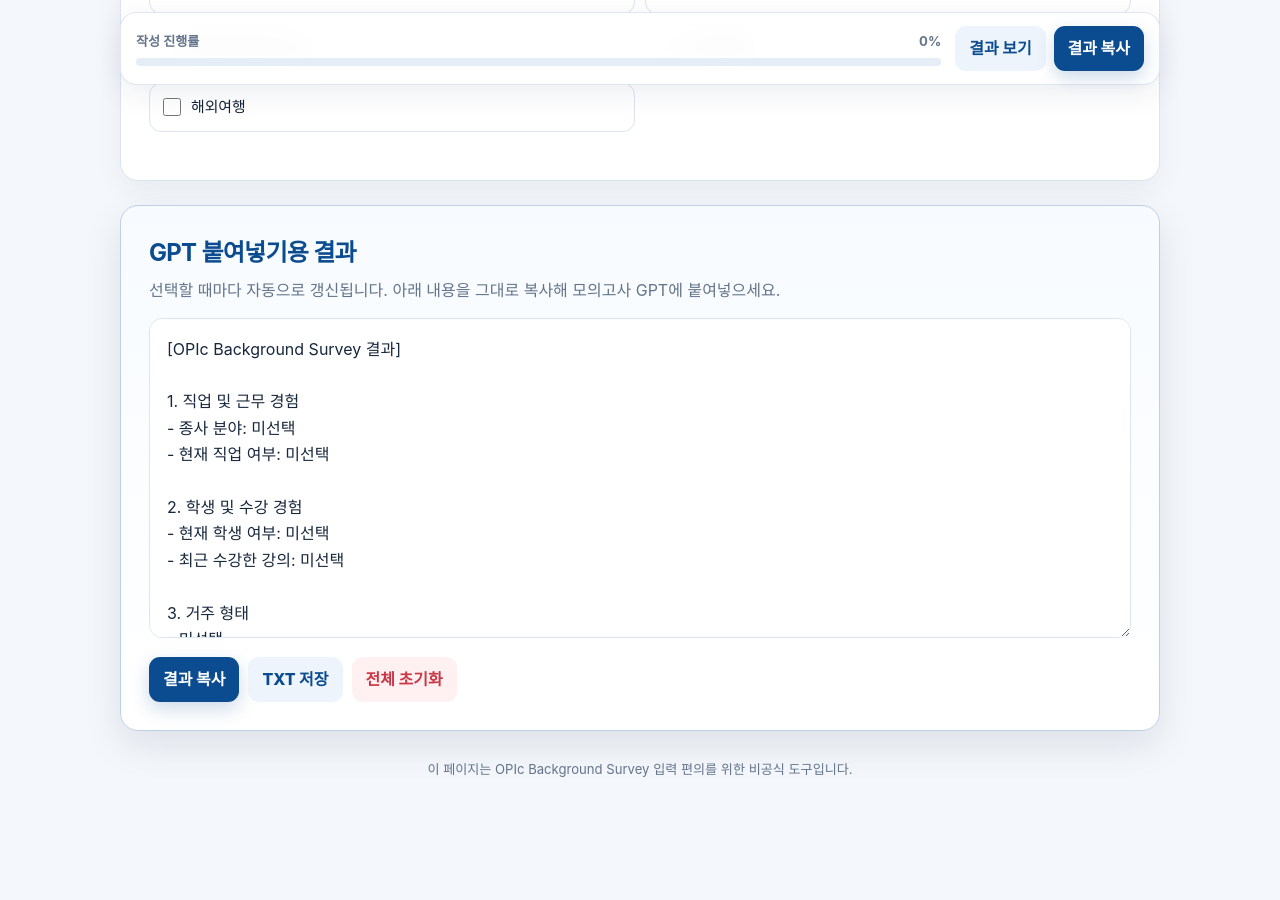
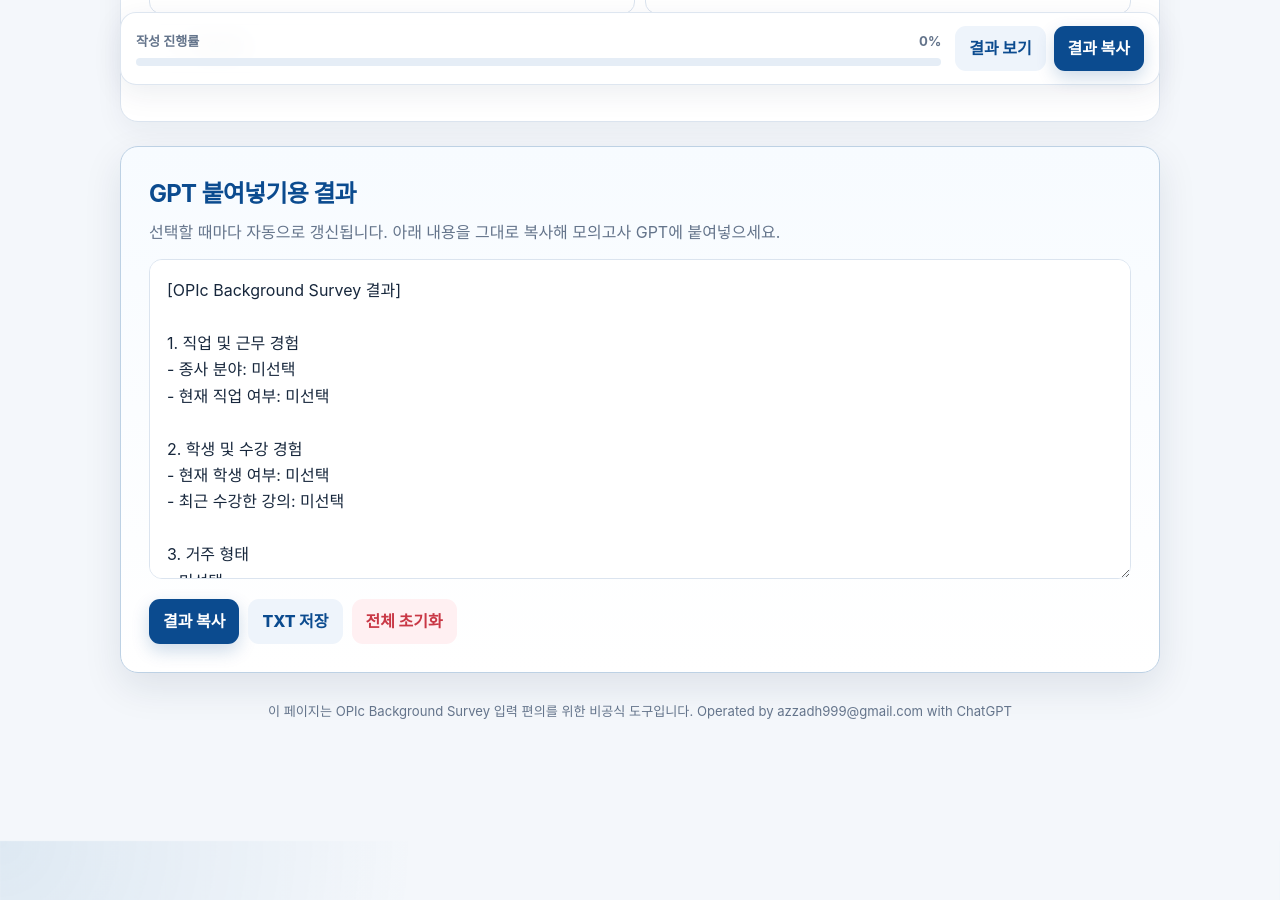
Before and after one commit to azza999/azza999.github.io, a Jekyll site: the page pages/opic-survey.html, which Jekyll copies as it is, in a window 1280 px wide and 900 px high, scrolled down 4276 px. Built offline with Jekyll 4.4.1, drawn with Linux system fonts in a browser that asks for light colours; some of the changed text lies outside the part shown.

Commit message:
add copyright

```diff
--- a/pages/opic-survey.html
+++ b/pages/opic-survey.html
@@ -421,14 +421,9 @@
 <body>
   <main class="page">
     <header class="hero">
-      <p class="eyebrow">OPIc Mock Test Helper</p>
+      <p class="eyebrow">OPIc Mock Test Helper by azzadh999@gmail.com</p>
       <h1>Background Survey</h1>
       <p>질문에 답한 뒤 결과를 복사해 OPIc 모의고사 GPT에 붙여넣으세요. 입력 내용은 서버로 전송되지 않고 현재 브라우저에만 자동 저장됩니다.</p>
-      <div class="hero-badges">
-        <span class="badge">한 페이지 구성</span>
-        <span class="badge">자동 저장</span>
-        <span class="badge">GPT 붙여넣기용 결과</span>
-      </div>
     </header>
 
     <div class="toolbar">
@@ -656,6 +651,7 @@
 
     <footer class="footer">
       이 페이지는 OPIc Background Survey 입력 편의를 위한 비공식 도구입니다.
+      Operated by azzadh999@gmail.com with ChatGPT
     </footer>
   </main>
 
```
